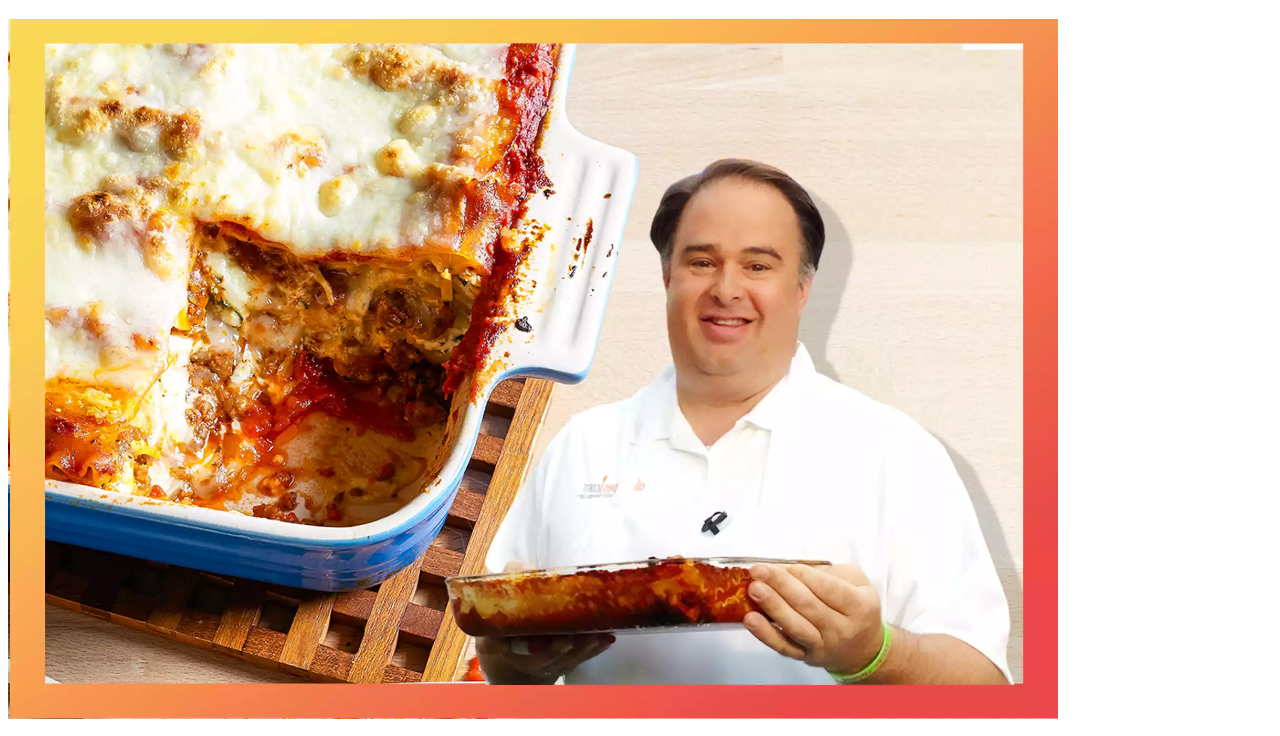
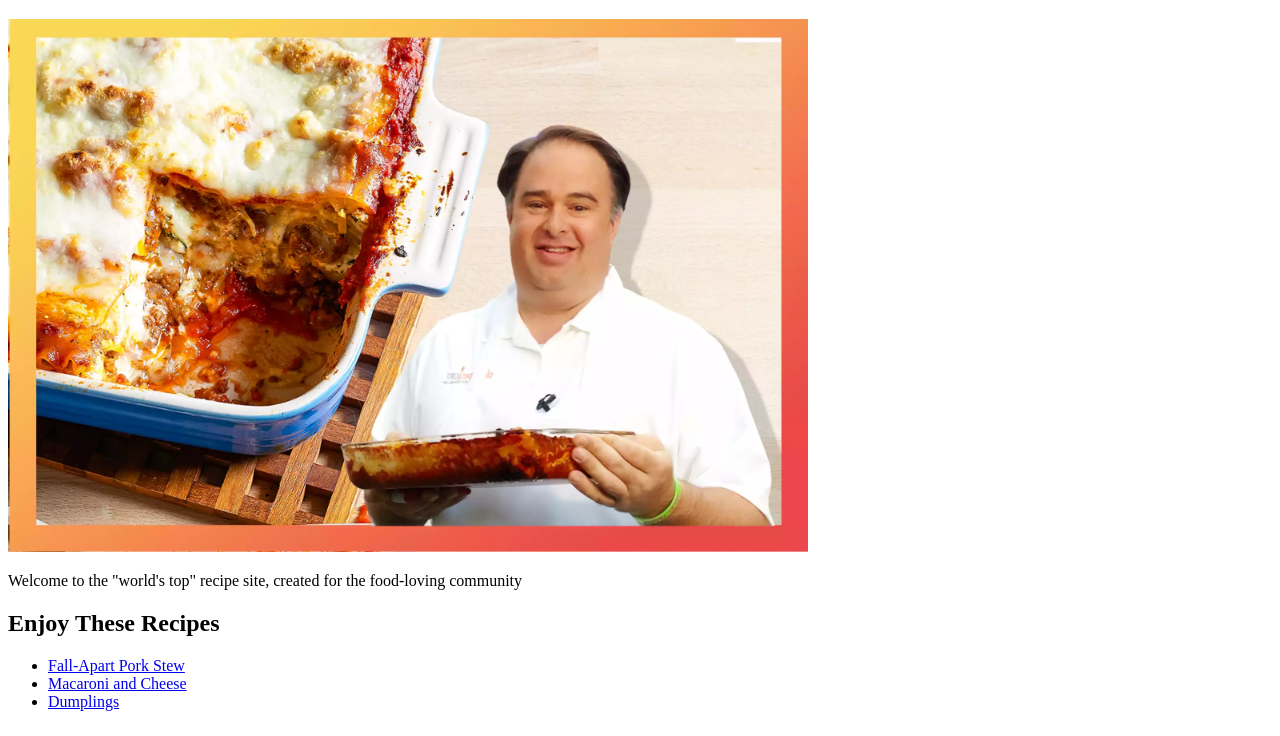
Before and after one commit to Kwasi-O-Tweneboah/odin-recipes, a plain HTML site: page index.html in a window 1280 px wide. Shown: the part 61-797 px from the top of the page. Drawn offline with Linux system fonts and the light colour scheme.

Commit message:
adjusted image size.

```diff
--- a/index.html
+++ b/index.html
@@ -7,7 +7,7 @@
 
     <body>
         <h1>Amazing Recipes</h1>
-        <img src="./images/cheff.webp" alt="Photo of Lasagna Cheff" width="auto" height="700">
+        <img src="./images/cheff.webp" alt="Photo of Lasagna Chef" width="800" height="auto">
         <p>Welcome to the "world's top" recipe site, created for the food-loving community</p>
         <h2>Enjoy These Recipes</h2>
         <ul>
```
